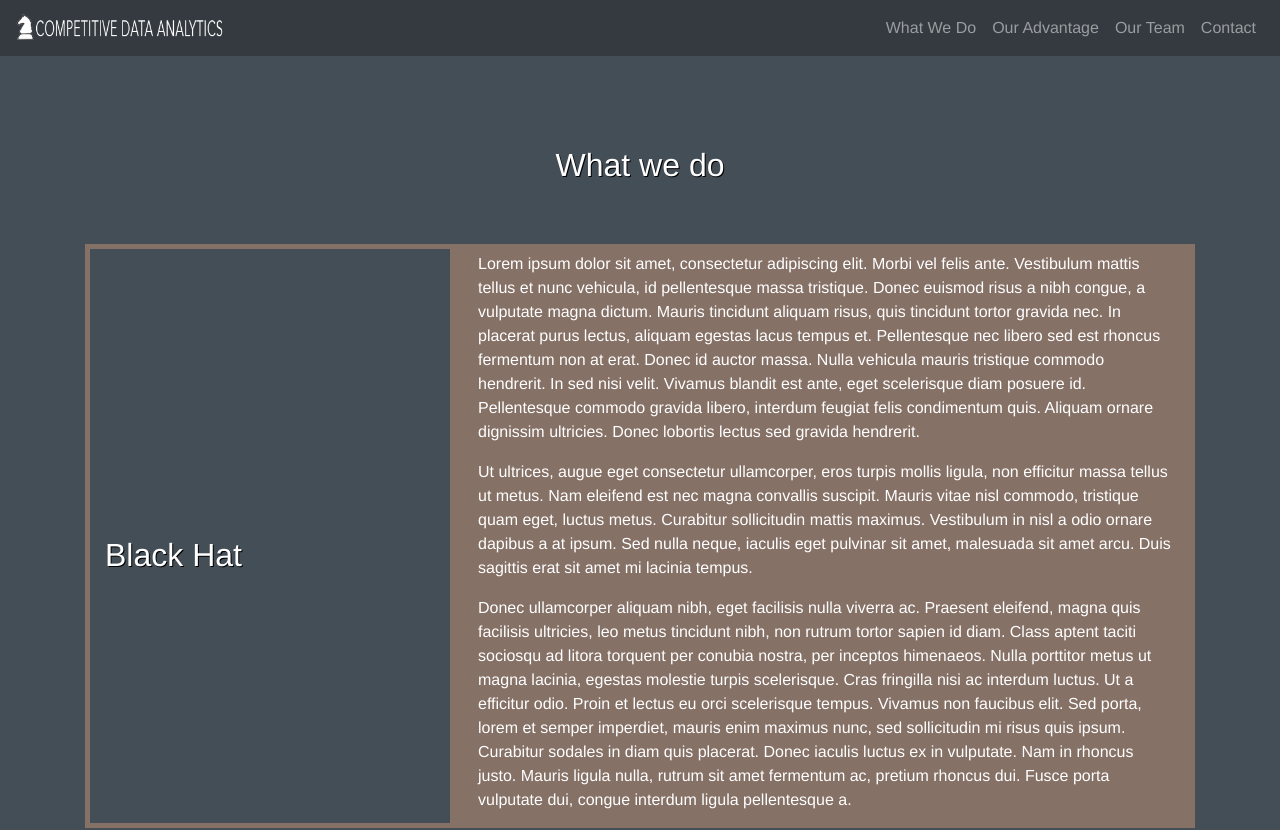
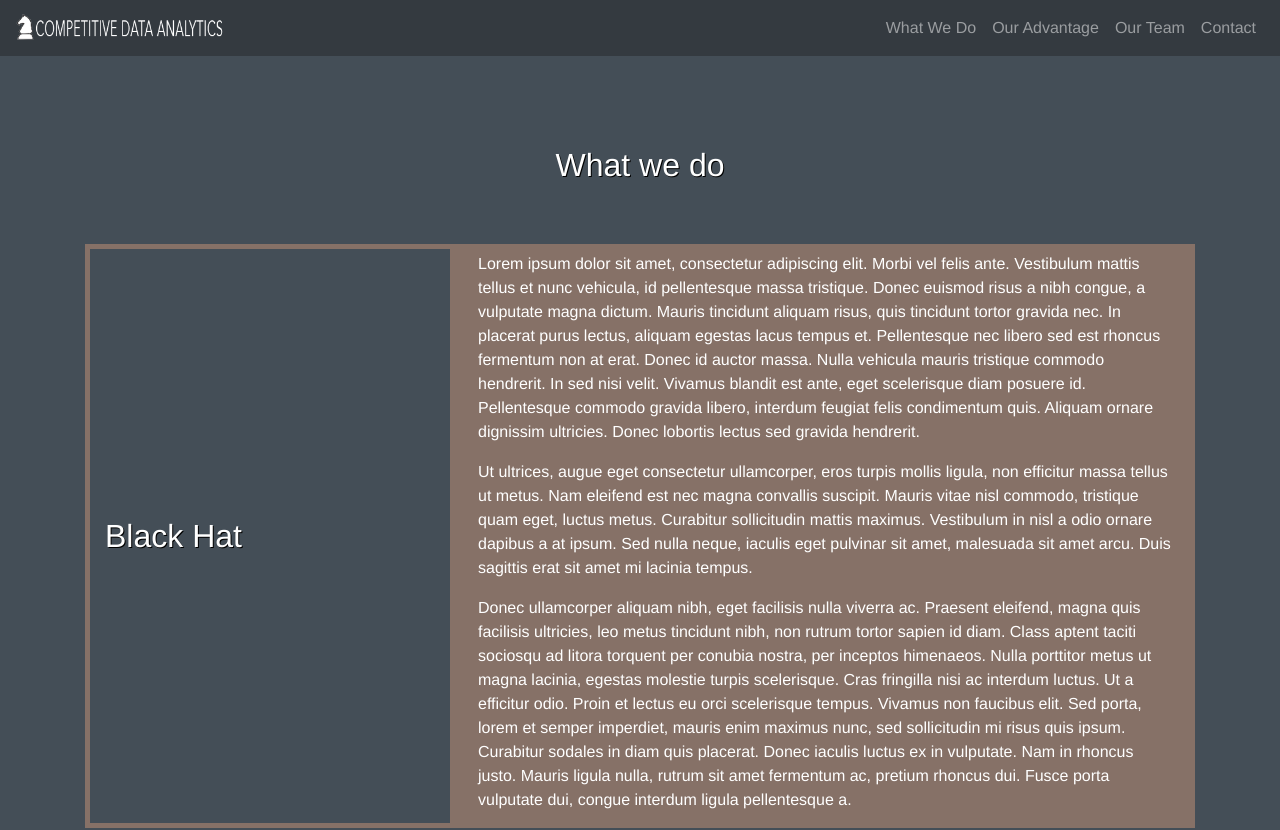
Before and after one commit to dwill21/cda-web-client, a Vue app: page /services in a window 1280 px wide. Shown: the top 830 px of the page. Built offline with nearby package versions, Linux system fonts and the light colour scheme.

Commit message:
Center services headers

```diff
--- a/src/views/Services.vue
+++ b/src/views/Services.vue
@@ -96,6 +96,7 @@
     .title {
       position: relative;
       top: 50%;
+      transform: translateY(-50%);
       left: 0;
     }
   }
```
